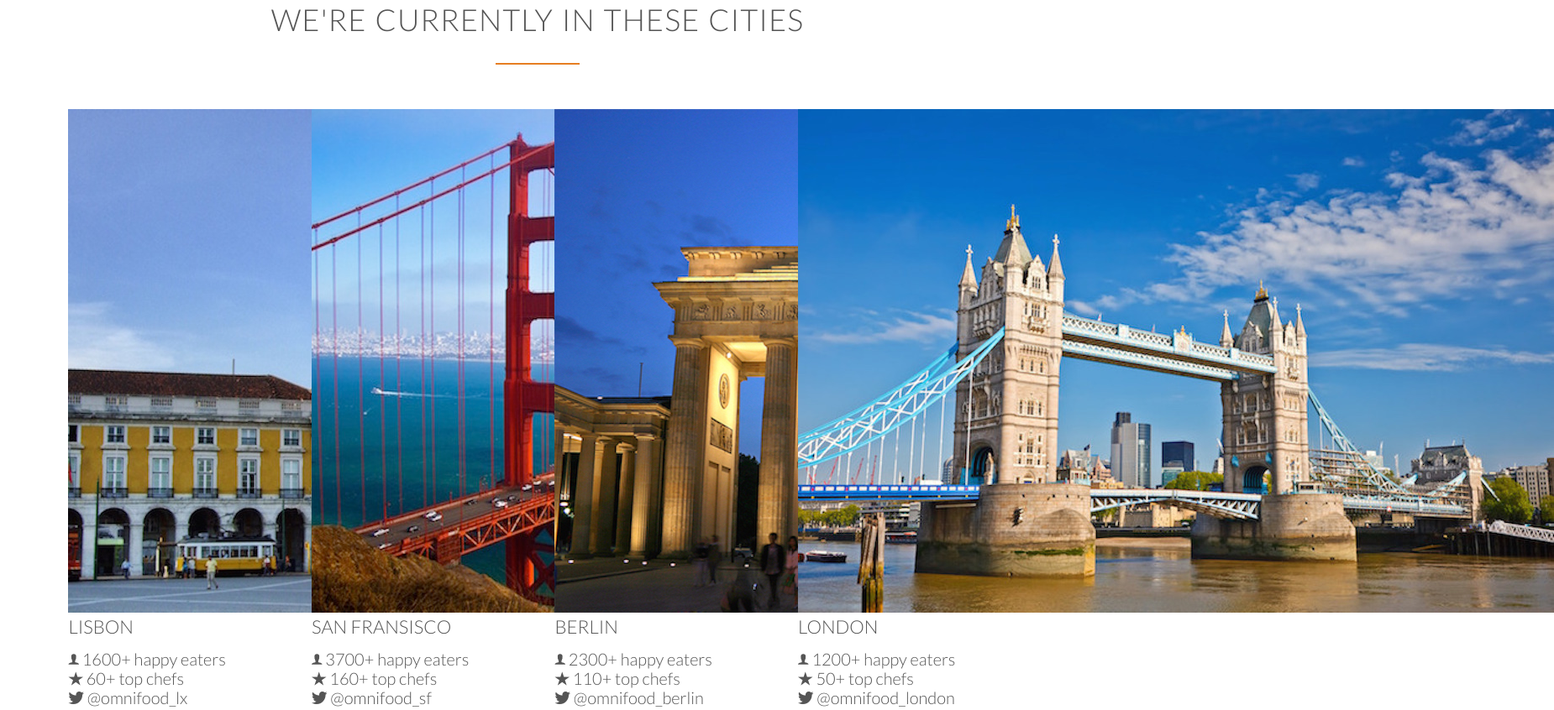
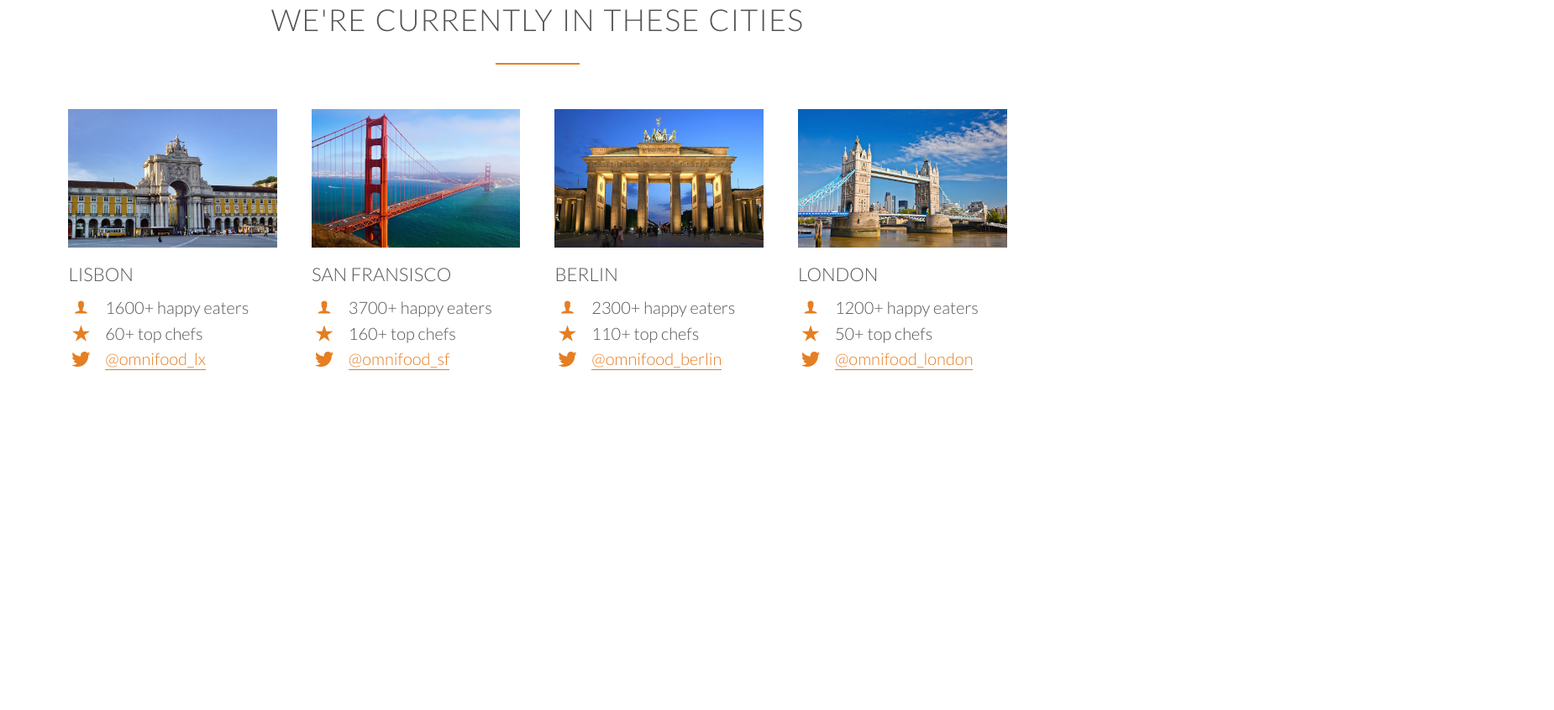
Before and after one commit to forsonem/omnifood, a plain HTML site: page index.html in a window 1280 px wide. Shown: the part 2815-3661 px from the top of the page at 84% size, 1850 px wide, since content can reach past the window. After the commit the page ends 3365 px from the top, so only its background shows below. Drawn offline with Linux system fonts and the light colour scheme; files whose address does not match are found by name.

Commit message:
city feature section complete

```diff
--- a/index.html
+++ b/index.html
@@ -1,5 +1,6 @@
 <!DOCTYPE html>
 <html lang="en">
+
 <head>
     <link rel="stylesheet" type="text/css" href="vendors/css/normalize.css">
     <link rel="stylesheet" type="text/css" href="vendors/css/grid.css">
@@ -8,6 +9,7 @@
     <link href="https://fonts.googleapis.com/css?family=Lato:100,300,300i,400&display=swap" rel="stylesheet">
     <title>Omni food</title>
 </head>
+
 <body>
     <header>
         <nav>
@@ -31,28 +33,33 @@
     <section class="section-features">
         <div class="row">
             <h2>Get food fast &mdash; not fast food</h2>
-                <p class="long-copy">Hello, we’re Omnifood, your new premium food delivery service. We know you’re always busy. No time for cooking. So let us take care of that, we’re really good at it, we promise!</p>
+            <p class="long-copy">Hello, we’re Omnifood, your new premium food delivery service. We know you’re always
+                busy. No time for cooking. So let us take care of that, we’re really good at it, we promise!</p>
         </div>
         <div class="row">
             <div class="col span-1-of-4 box">
                 <i class="ion-ios-infinite-outline icon-big"></i>
                 <h3>Up to 365 days/year</h3>
-                    <p>Never cook again! We really mean that. Our subscription plans include up to 365 days/year coverage. You can also choose to order more flexibly if that's your style.</p>
+                <p>Never cook again! We really mean that. Our subscription plans include up to 365 days/year coverage.
+                    You can also choose to order more flexibly if that's your style.</p>
             </div>
             <div class="col span-1-of-4 box">
                 <i class="ion-ios-stopwatch-outline icon-big"></i>
                 <h3>Ready in 20 minutes</h3>
-                    <p>You're only twenty minutes away from your delicious and super healthy meals delivered right to your home. We work with the best chefs in each town to ensure that you're 100% happy.</p>
+                <p>You're only twenty minutes away from your delicious and super healthy meals delivered right to your
+                    home. We work with the best chefs in each town to ensure that you're 100% happy.</p>
             </div>
             <div class="col span-1-of-4 box">
                 <i class="ion-ios-nutrition-outline icon-big"></i>
                 <h3>100% organic</h3>
-                    <p>All our vegetables are fresh, organic and local. Animals are raised without added hormones or antibiotics. Good for your health, the environment, and it also tastes better!</p>
+                <p>All our vegetables are fresh, organic and local. Animals are raised without added hormones or
+                    antibiotics. Good for your health, the environment, and it also tastes better!</p>
             </div>
             <div class="col span-1-of-4 box">
                 <i class="ion-ios-cart-outline icon-big"></i>
                 <h3>Order anything</h3>
-                    <p>We don't limit your creativity, which means you can order whatever you feel like. You can also choose from our menu containing over 100 delicious meals. It's up to you!</p>
+                <p>We don't limit your creativity, which means you can order whatever you feel like. You can also choose
+                    from our menu containing over 100 delicious meals. It's up to you!</p>
             </div>
         </div>
     </section>
@@ -126,8 +133,9 @@
                     <p>Enjoy your meal after less than 20 minutes. See you the next time!</p>
                 </div>
 
-                    <a href="#" class="btn-app"><img src="resources\img\download-app-apple.png"  alt="App Store Button"></a>
-                    <a href="#" class="btn-app"><img src="resources\img\download-app-android.png"  alt="Play Store Button"></a>
+                <a href="#" class="btn-app"><img src="resources\img\download-app-apple.png" alt="App Store Button"></a>
+                <a href="#" class="btn-app"><img src="resources\img\download-app-android.png"
+                        alt="Play Store Button"></a>
             </div>
         </div>
     </section>
@@ -140,68 +148,69 @@
                 <img src="resources\img\lisbon-3.jpg" alt="Lisbon">
                 <h3>Lisbon</h3>
                 <div class="city-feature">
-                            <i class="ion-ios-person"></i>
+                    <i class="ion-ios-person icon-small"></i>
                     1600+ happy eaters
                 </div>
                 <div class="city-feature">
-                            <i class="ion-ios-star"></i>
+                    <i class="ion-ios-star icon-small"></i>
                     60+ top chefs
                 </div>
                 <div class="city-feature">
-                            <i class="ion-social-twitter"></i>
-                            @omnifood_lx
+                    <i class="ion-social-twitter icon-small"></i>
+                    <a href="#"> @omnifood_lx</a>
                 </div>
             </div>
             <div class="col span-1-of-4 box">
                 <img src="resources\img\san-francisco.jpg" alt="San Francisco">
                 <h3>San Fransisco</h3>
                 <div class="city-feature">
-                            <i class="ion-ios-person"></i>
+                    <i class="ion-ios-person icon-small "></i>
                     3700+ happy eaters
                 </div>
                 <div class="city-feature">
-                            <i class="ion-ios-star"></i>
+                    <i class="ion-ios-star icon-small"></i>
                     160+ top chefs
                 </div>
                 <div class="city-feature">
-                            <i class="ion-social-twitter"></i>
-                            @omnifood_sf
+                    <i class="ion-social-twitter icon-small"></i>
+                    <a href="#">@omnifood_sf</a>
                 </div>
             </div>
             <div class="col span-1-of-4 box">
                 <img src="resources\img\berlin.jpg" alt="Berlin">
                 <h3>Berlin</h3>
                 <div class="city-feature">
-                            <i class="ion-ios-person"></i>
+                    <i class="ion-ios-person icon-small"></i>
                     2300+ happy eaters
                 </div>
                 <div class="city-feature">
-                            <i class="ion-ios-star"></i>
+                    <i class="ion-ios-star icon-small"></i>
                     110+ top chefs
                 </div>
                 <div class="city-feature">
-                            <i class="ion-social-twitter"></i>
-                            @omnifood_berlin
+                    <i class="ion-social-twitter icon-small"></i>
+                    <a href="#">@omnifood_berlin</a>
                 </div>
             </div>
             <div class="col span-1-of-4 box">
                 <img src="resources\img\london.jpg" alt="London">
                 <h3>London</h3>
                 <div class="city-feature">
-                            <i class="ion-ios-person"></i>
+                    <i class="ion-ios-person icon-small"></i>
                     1200+ happy eaters
                 </div>
                 <div class="city-feature">
-                            <i class="ion-ios-star"></i>
+                    <i class="ion-ios-star icon-small"></i>
                     50+ top chefs
                 </div>
                 <div class="city-feature">
-                            <i class="ion-social-twitter"></i>
-                            @omnifood_london
+                    <i class="ion-social-twitter icon-small"></i>
+                    <a href="#">@omnifood_london</a>
                 </div>
             </div>
         </div>
 
     </section>
 </body>
+
 </html>
--- a/resources/css/style.css
+++ b/resources/css/style.css
@@ -111,6 +111,37 @@ h3{
     color: #e67e22;
     margin-bottom: 10px;
 }
+.icon-small{
+    display: inline-block;
+    width: 30px;
+    text-align: center;
+    color: #e67e22;
+    font-size: 120%;
+    margin-right: 10px;
+    /*secret to align text and icons*/
+    line-height: 120%;
+    vertical-align: middle;
+    margin-top: -5px;
+
+}
+/* ---------------------------------------------------------------- */
+/* LINKS */
+/* ---------------------------------------------------------------- */
+a:link,
+a:visited{
+    color: #e67e22;
+    text-decoration: none;
+    padding-bottom: 1px;
+    border-bottom: 1px solid #e67e22;
+    transition: border-bottom 0.2, color 0.2;
+}
+a:hover,
+a:active{
+    color: #555;
+    border-bottom:1px solid transparent;
+}
+
+
 
 /* ---------------------------------------------------------------- */
 /* BUTTONS */
@@ -298,3 +329,20 @@ header{
     width: auto;
     margin-right: 10px;
 }
+
+/* ---------------------------------------------------------------- */
+/* Cities */
+/* ---------------------------------------------------------------- */
+
+.box img{
+    width: 100% ;
+    height: auto;
+    margin-bottom: 15px;
+}
+.city-feature{
+    margin-bottom: 5px;
+}
+.btn-app:link,
+.btn-app:visited{
+    border-bottom: 0;
+}
```
Lines whose indentation alone changed are shown as unchanged.
